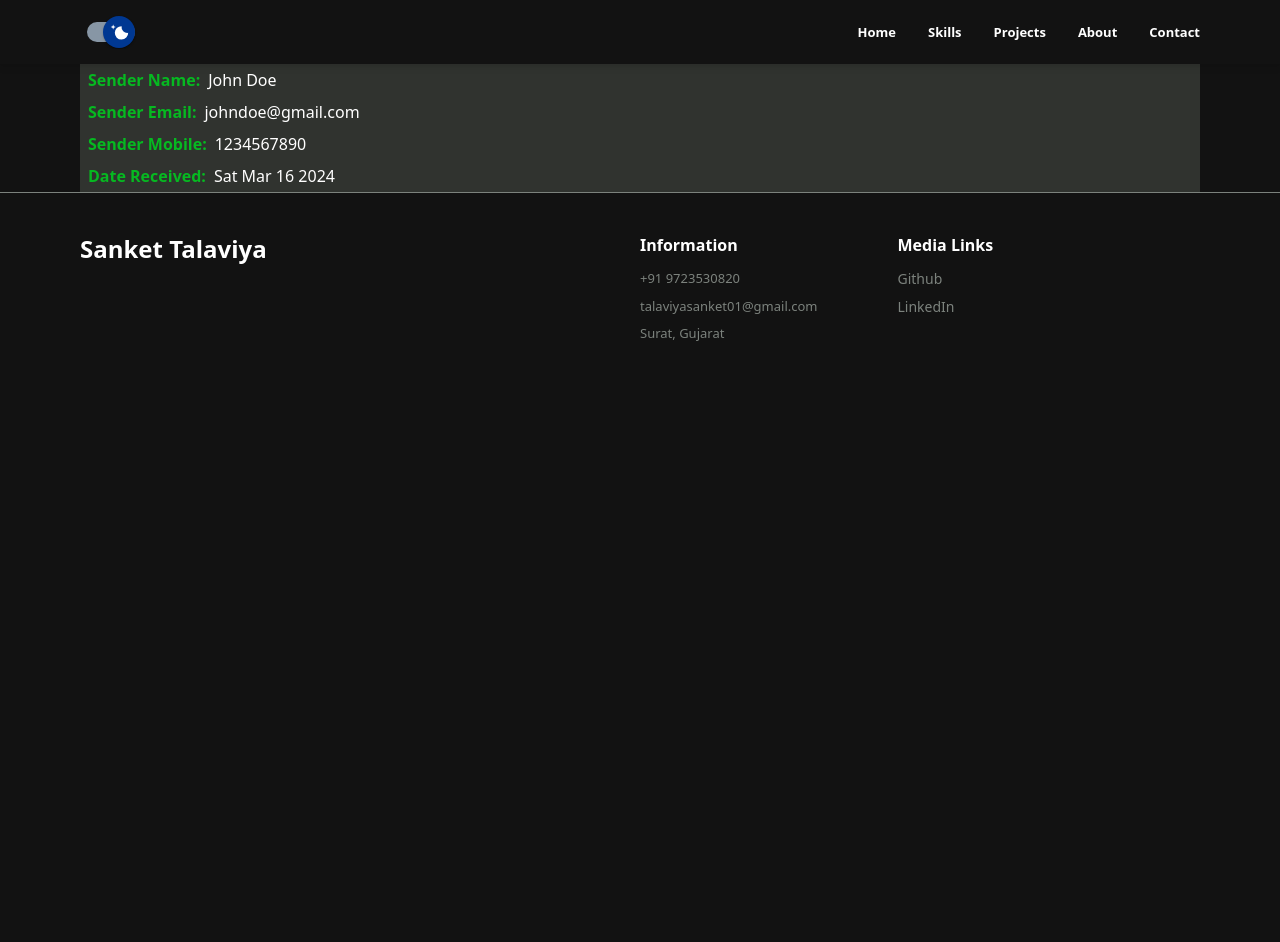
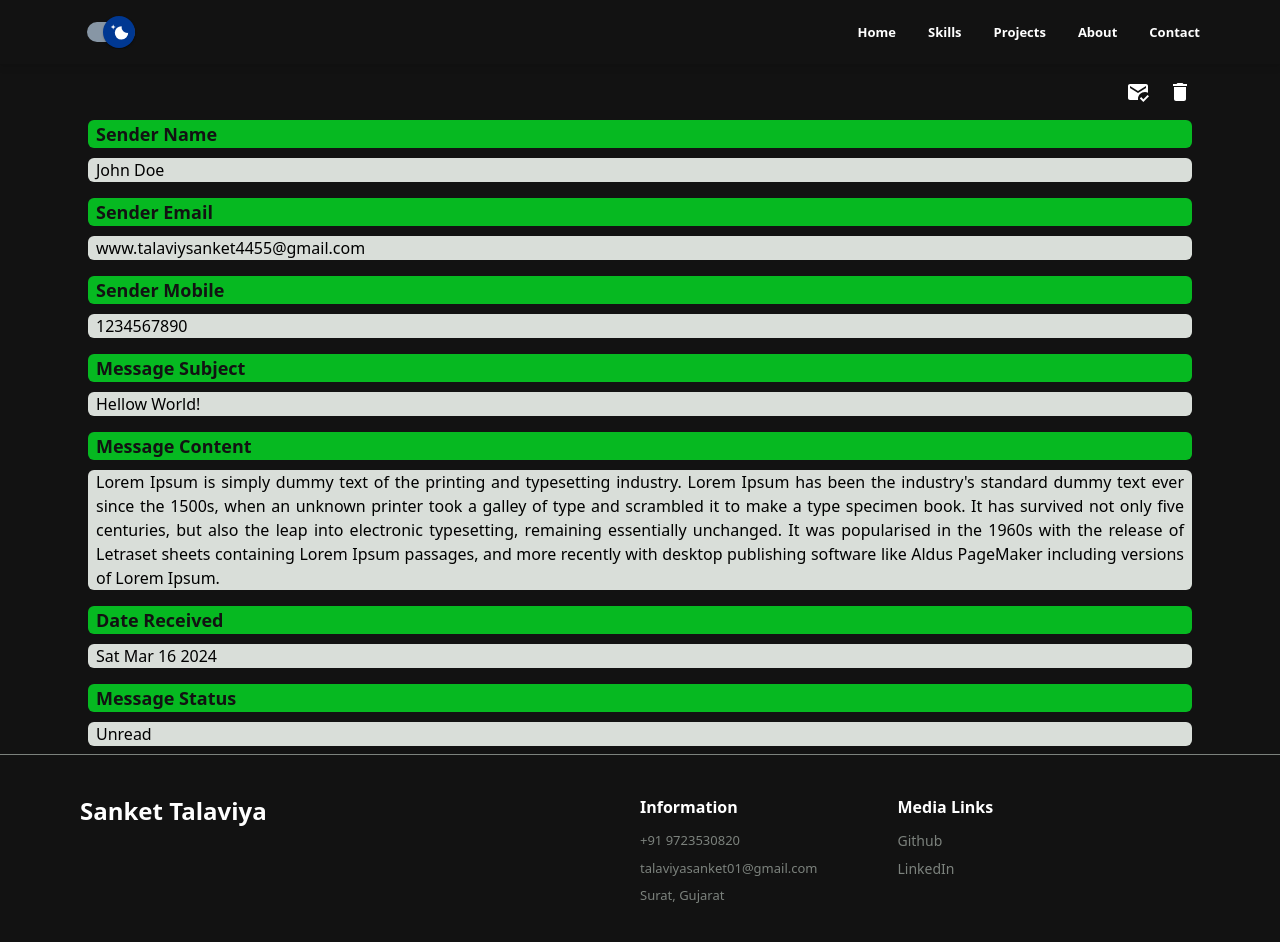
Before and after one commit to Sanket4450/Portfolio, a React (Vite) app: page /admin/messages/1 in a window 1280 px wide. Shown: the top 942 px of the page. Before the commit the page ends 800 px from the top, so only its background shows below. Built offline with nearby package versions, Linux system fonts and the light colour scheme; no server answers.

Commit message:
read unread logic done on full message

```diff
--- a/src/components/messages/FullMessage.jsx
+++ b/src/components/messages/FullMessage.jsx
@@ -1,19 +1,37 @@
+import { useState, useEffect } from 'react'
+import { FullMessageOptions } from './FullMessageOptions'
 import { MessageField } from './MessageField'
 
 export const FullMessage = ({ id }) => {
-  const firstName = 'John'
-  const lastName = 'Doe'
-  const email = 'johndoe@gmail.com'
-  const mobile = 1234567890
-  const dateReceived = new Date()
+  const [isRead, setIsRead] = useState(false)
+
+  const user = {
+    firstName: 'John',
+    lastName: 'Doe',
+    email: 'www.talaviysanket4455@gmail.com',
+    mobile: 1234567890,
+    subject: 'Hellow World!',
+    description:
+      "Lorem Ipsum is simply dummy text of the printing and typesetting industry. Lorem Ipsum has been the industry's standard dummy text ever since the 1500s, when an unknown printer took a galley of type and scrambled it to make a type specimen book. It has survived not only five centuries, but also the leap into electronic typesetting, remaining essentially unchanged. It was popularised in the 1960s with the release of Letraset sheets containing Lorem Ipsum passages, and more recently with desktop publishing software like Aldus PageMaker including versions of Lorem Ipsum.",
+    dateReceived: new Date(),
+    isRead: false,
+  }
+
+  useEffect(() => {
+    setIsRead(user.isRead)
+  }, [])
 
   return (
     <section>
+      <FullMessageOptions isRead={isRead} setIsRead={setIsRead} />
       <div>
-        <MessageField messageKey="Sender Name" messageValue={`${firstName} ${lastName}`} />
-        <MessageField messageKey="Sender Email" messageValue={email} />
-        {mobile && <MessageField messageKey="Sender Mobile" messageValue={mobile} />}
-        <MessageField messageKey="Date Received" messageValue={dateReceived.toDateString()} />
+        <MessageField messageKey="Sender Name" messageValue={`${user.firstName} ${user.lastName}`} />
+        <MessageField messageKey="Sender Email" messageValue={user.email} />
+        {user.mobile && <MessageField messageKey="Sender Mobile" messageValue={user.mobile} />}
+        <MessageField messageKey="Message Subject" messageValue={user.subject} />
+        <MessageField messageKey="Message Content" messageValue={user.description} />
+        <MessageField messageKey="Date Received" messageValue={user.dateReceived.toDateString()} />
+        <MessageField messageKey="Message Status" messageValue={isRead ? 'Read' : 'Unread'} />
       </div>
     </section>
   )
--- /dev/null
+++ b/src/components/messages/FullMessageOptions.jsx
@@ -0,0 +1,27 @@
+import { IconButton, Tooltip } from '@mui/material'
+import { MarkEmailRead, MarkEmailUnread, Delete } from '@mui/icons-material'
+
+export const FullMessageOptions = ({ isRead, setIsRead }) => {
+  return (
+    <div className=" flex justify-end space-x-0.5 mt-2">
+      {isRead ? (
+        <Tooltip title="Mark as Unread" onClick={() => setIsRead(false)}>
+          <IconButton>
+            <MarkEmailUnread className=" text-primary" />
+          </IconButton>
+        </Tooltip>
+      ) : (
+        <Tooltip title="Mark as read" onClick={() => setIsRead(true)}>
+          <IconButton>
+            <MarkEmailRead className=" text-primary" />
+          </IconButton>
+        </Tooltip>
+      )}
+      <Tooltip title="Delete">
+        <IconButton>
+          <Delete className=" text-primary" />
+        </IconButton>
+      </Tooltip>
+    </div>
+  )
+}
--- a/src/components/messages/MessageField.jsx
+++ b/src/components/messages/MessageField.jsx
@@ -1,8 +1,8 @@
 export const MessageField = ({ messageKey, messageValue }) => {
   return (
-    <div className=" bg-gray-weak flex space-x-2 py-1 px-2">
-      <p className=" text-theme-primary font-semibold">{messageKey}:</p>
-      <p className=" text-primary">{messageValue}</p>
+    <div className=" py-2 px-2 space-y-2.5">
+      <p className=" bg-text-theme-primary text-bg-primary text-lg font-semibold rounded-md px-2">{messageKey}</p>
+      <p className=" bg-greenGray text-justify rounded-md px-2 overflow-scroll">{messageValue}</p>
     </div>
   )
 }
--- a/src/components/messages/MessageOptions.jsx
+++ b/src/components/messages/MessageOptions.jsx
@@ -3,7 +3,6 @@ import { MarkEmailRead, MarkEmailUnread, Delete, MailOutline } from '@mui/icons-
 
 export const MessageOptions = ({ selectedMessages }) => {
   return (
-    <div>
     <div className=" flex justify-end space-x-1 py-2">
       {selectedMessages.length > 0 && (
         <Tooltip title="Mark as read">
@@ -32,6 +31,5 @@ export const MessageOptions = ({ selectedMessages }) => {
         </IconButton>
       </Tooltip>
     </div>
-    </div>
   )
 }
--- a/src/components/messages/SingleMessage.jsx
+++ b/src/components/messages/SingleMessage.jsx
@@ -22,7 +22,6 @@ export const SingleMessage = ({
         className={` bg-gray-weak-extra flex items-center h-10 text-primary border-b-4 border-text-theme-primary hover:cursor-pointer ${
           isRead ? 'font-light' : 'font-semibold'
         }`}
-        onClick={() => navigate(String(messageId))}
       >
         <div className=" w-[4%] lg:w-[3%] flex justify-center">
           <Checkbox
@@ -37,20 +36,25 @@ export const SingleMessage = ({
             onChange={() => handleSelection(messageId)}
           />
         </div>
-        <div className=" w-[22%] xl:w-[17%] flex justify-center">
+        <div className=" w-[22%] xl:w-[17%] flex justify-center" onClick={() => navigate(String(messageId))}>
           <p className=" w-[95%] max-tab:text-sm text-center whitespace-nowrap overflow-hidden">
             {firstName} {lastName}
           </p>
         </div>
-        <div className=" w-[50%] xl:w-[30%] flex justify-center">
+        <div className=" w-[50%] xl:w-[30%] flex justify-center" onClick={() => navigate(String(messageId))}>
           <p className=" max-tab:text-sm text-center">{email}</p>
         </div>
         {screenWidth >= 1280 && (
-          <div className="  w-[35%] flex justify-center">
+          <div className="  w-[35%] flex justify-center" onClick={() => navigate(String(messageId))}>
             <p className="w-[95%] max-tab:text-sm whitespace-nowrap overflow-hidden">{subject}</p>
           </div>
         )}
-        <p className=" w-[24%] lg:w-[25%] xl:w-[15%] max-tab:text-sm text-center">{receivedAt.toDateString()}</p>
+        <p
+          className=" w-[24%] lg:w-[25%] xl:w-[15%] max-tab:text-sm text-center"
+          onClick={() => navigate(String(messageId))}
+        >
+          {receivedAt.toDateString()}
+        </p>
       </div>
     )
   } else {
```
Lines whose indentation alone changed are shown as unchanged.
